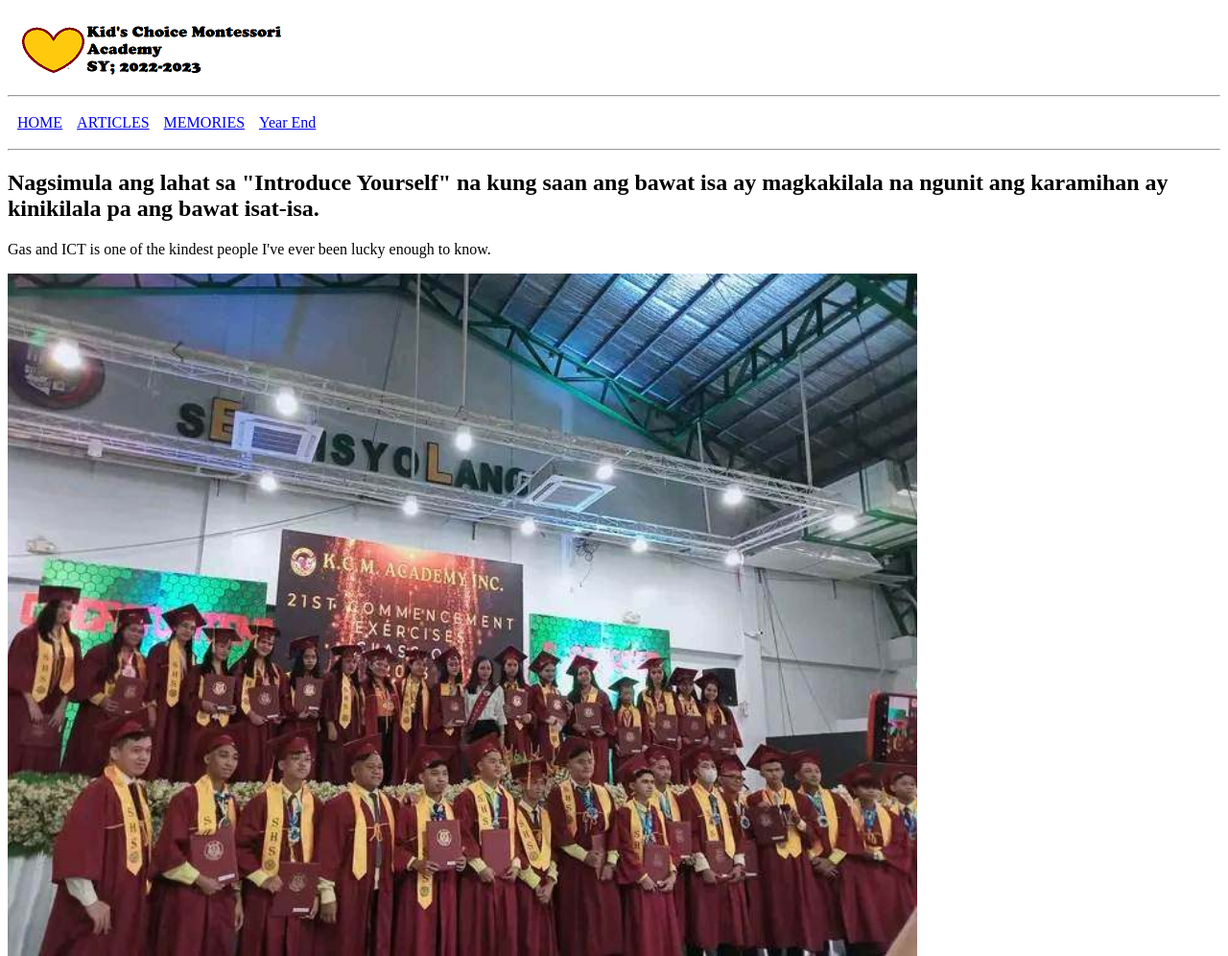
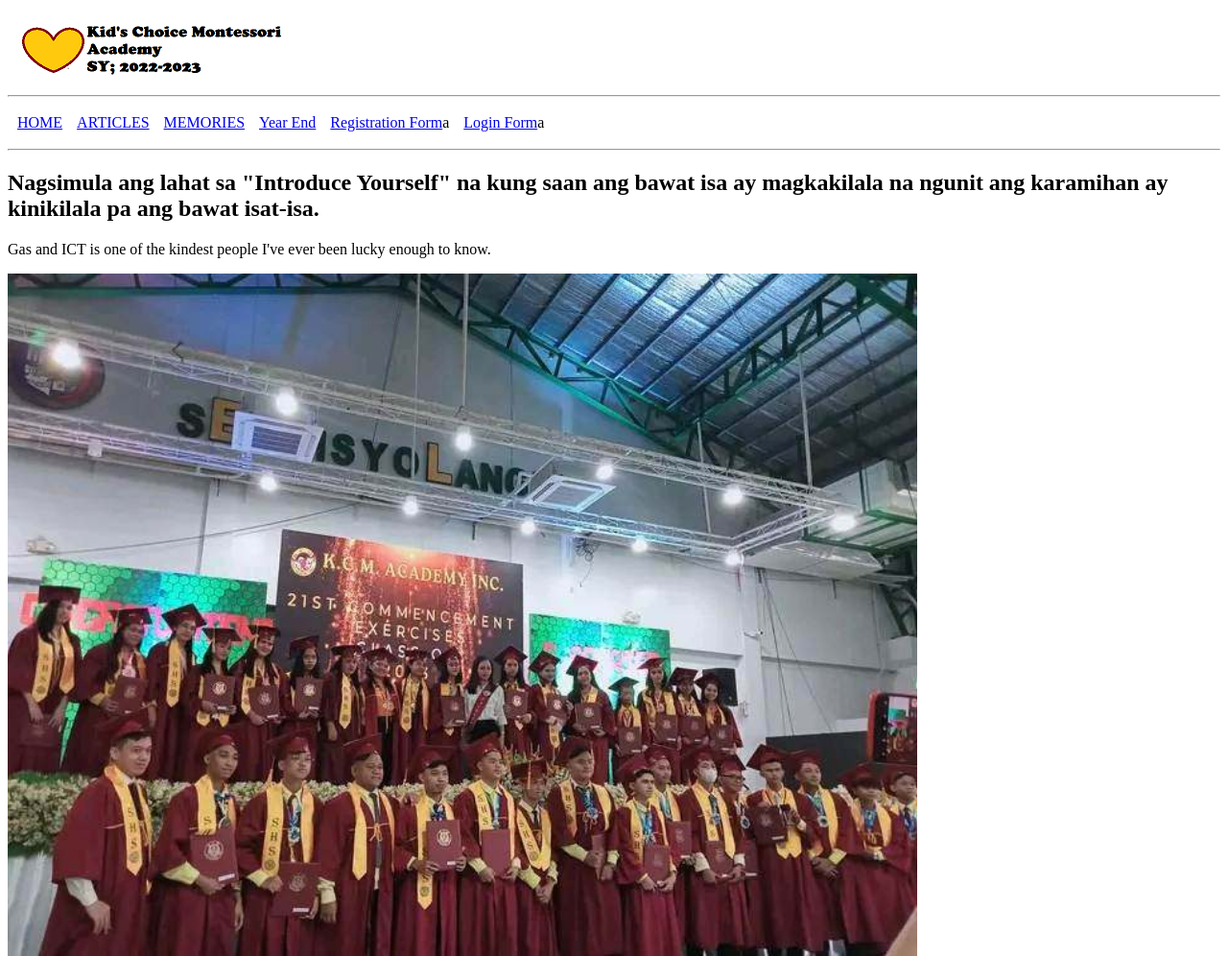
Before and after one commit to Airamanding/Airamanding.github.io, a plain HTML site: page index.html in a window 1280 px wide. Shown: the top 996 px of the page at 96% size. Drawn offline with Linux system fonts and the light colour scheme.

Commit message:
Update index.html

```diff
--- a/index.html
+++ b/index.html
@@ -14,6 +14,8 @@
 <td><a href="articles.html">ARTICLES</a></td>
 <td><a href="Memories.html" >MEMORIES</a></td>
 <td><a href="Year.end.html">Year End</a></td>
+<td><a href="Registrationform.html">Registration Form</a>a</td>
+<td><a href="LoginForm.html">Login Form</a>a</td>
 </tr>
 </table>
 </nav>
```
